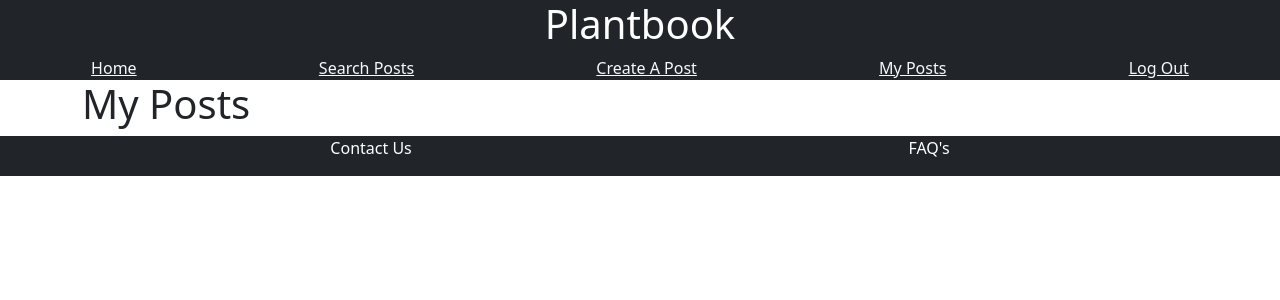
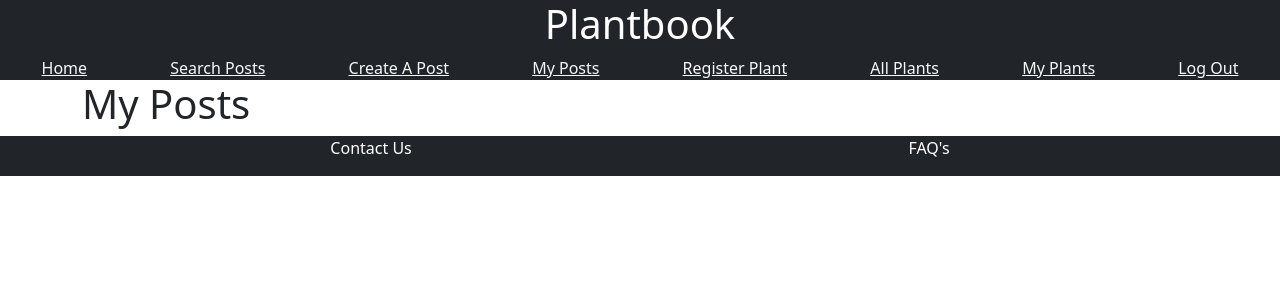
Before and after one commit to kmehner/Plantbook-Capstone, a Flask app: page /blog/my-posts in a window 1280 px wide. Shown: the top 300 px of the page. Run offline with Flask 2, Linux system fonts and the light colour scheme; the visitor is signed in with stand-in values (Sample User, id 1); data comes from the database, SQL or seed files in the repository; data that the repository does not hold is empty; some libraries are stand-ins or nearby versions.

Commit message:
Plant add/edit/remove functionality

```diff
--- a/plant_env/app/blueprints/auth/models.py
+++ b/plant_env/app/blueprints/auth/models.py
@@ -15,6 +15,7 @@ class User(db.Model, UserMixin):
     password = db.Column(db.String(256), nullable=False)
     date_created = db.Column(db.DateTime, nullable=False, default=datetime.utcnow)
     posts = db.relationship('Post', backref='author', lazy='dynamic')
+    plants = db.relationship('Plant', backref='publisher', lazy='dynamic')
 
     def __init__(self, **kwargs):
         super().__init__(**kwargs)
--- a/plant_env/app/blueprints/blog/routes.py
+++ b/plant_env/app/blueprints/blog/routes.py
@@ -1,8 +1,8 @@
 from . import blog
 from flask import redirect, render_template, url_for, flash
 from flask_login import login_required, current_user
-from .forms import PostForm, SearchForm
-from .models import Post
+from .forms import PostForm, SearchForm, PlantForm
+from .models import Plant, Post
 
 @blog.route('/')
 def index():
@@ -85,3 +85,67 @@ def delete_post(post_id):
         post.delete()
         flash(f'{post.title} has been deleted.', 'secondary')
     return redirect(url_for('blog.my_posts'))
+
+
+# ------------------- Plants ----------------------
+@blog.route('/all-plants')
+@login_required
+def all_plants():
+    title = 'All Plants'
+    plants = Plant.query.all()
+    return render_template('all_plants.html', title=title, plants=plants)
+
+# ------------ Plant database functionality ------------
+
+@blog.route('/my-plants')
+@login_required
+def my_plants():
+    title = 'My Plants'
+    plants = Plant.query.all()
+    return render_template('my_plants.html', title=title, plants=plants)
+
+
+@blog.route('/register-plant', methods=['GET', 'POST'])
+@login_required
+def register_plant():
+    title = 'Register a plant'
+    form = PlantForm()
+    if form.validate_on_submit():
+        common_name = form.common_name.data
+        scientific_name = form.scientific_name.data
+        content = form.content.data
+        image = form.image.data
+        new_plant = Plant(common_name=common_name, scientific_name=scientific_name, user_id=current_user.id)
+        if image:
+            new_plant.upload_to_cloudinary(image)
+        flash(f"{new_plant.title} has been created", 'secondary')
+        return redirect(url_for('all_plants.html'))
+    return render_template('register_plant.html', title=title, form=form)
+
+
+@blog.route('/edit-plants/<plant_id>', methods=["GET", "POST"])
+@login_required
+def edit_plant(plant_id):
+    plant = Plant.query.get_or_404(plant_id)
+    if plant.publisher != current_user:
+        flash('You do not have edit access to edit this plant info.', 'danger')
+        return redirect(url_for('blog.my_plants'))
+    title = f"Edit {plant.common_name}"
+    form = PlantForm()
+    if form.validate_on_submit():
+        plant.update(**form.data)
+        flash(f'{plant.common_name} has been updated', 'warning')
+        return redirect(url_for('blog.my_plants'))
+
+    return render_template('plant_edit.html', title=title, plant=plant, form=form)
+
+@blog.route('/delete-plant/<plant_id>')
+@login_required
+def delete_plant(plant_id):
+    plant = Plant.query.get_or_404(plant_id)
+    if plant.publisher != current_user:
+        flash('You do not have delete access to this plant', 'danger')
+    else:
+        plant.delete()
+        flash(f'{plant.common_name} has been deleted.', 'secondary')
+    return redirect(url_for('blog.my_plants'))
--- a/plant_env/app/templates/base.html
+++ b/plant_env/app/templates/base.html
@@ -21,6 +21,9 @@
             {% if current_user.is_authenticated %}
                 <a href="{{ url_for('blog.create_post') }}" class="link-light">Create A Post</a>
                 <a href="{{ url_for('blog.my_posts') }}" class="link-light">My Posts</a>
+                <a href="{{ url_for('blog.register_plant') }}" class="link-light">Register Plant</a>
+                <a href="{{ url_for('blog.all_plants') }}" class="link-light">All Plants</a>
+                <a href="{{ url_for('blog.my_plants') }}" class="link-light">My Plants</a>
                 <a href="{{ url_for('auth.logout') }}" class="link-light">Log Out</a>
             {% else %}
                 <a href="{{ url_for('auth.signup') }}" class="link-light">Sign Up</a>
--- a/plant_env/app/templates/my_posts.html
+++ b/plant_env/app/templates/my_posts.html
@@ -10,10 +10,6 @@
             <div class="card-body">
                 <h5 class="card-title">{{ p.title }}</h5>
                 <p class="card-text">{{ p.body }}</p>
-                <div>
-                    <cite>&mdash; {{ p.author }}</cite>
-                </div>
-                <button class="btn btn-primary"></button>
                 <a href="{{ url_for('blog.edit_post', post_id=p.id) }}" class="btn btn-success">Edit</a>
                 <button class="btn btn-danger" type="button"  data-bs-toggle="modal" data-bs-target="#deleteModal{{ p.id }}">Delete</button>
             </div>
```
Also changed, not shown: plant_env/app/blueprints/blog/forms.py (+7 -0 lines), plant_env/app/blueprints/blog/models.py (+55 -0 lines), plant_env/app/templates/all_plants.html (added, +16 -0 lines), plant_env/app/templates/my_plants.html (added, +36 -0 lines), plant_env/app/templates/plant_edit.html (added, +25 -0 lines), plant_env/app/templates/register_plant.html (added, +25 -0 lines), plant_env/migrations/versions/07490ad2fd6e_add_plant_model.py (added, +40 -0 lines).
